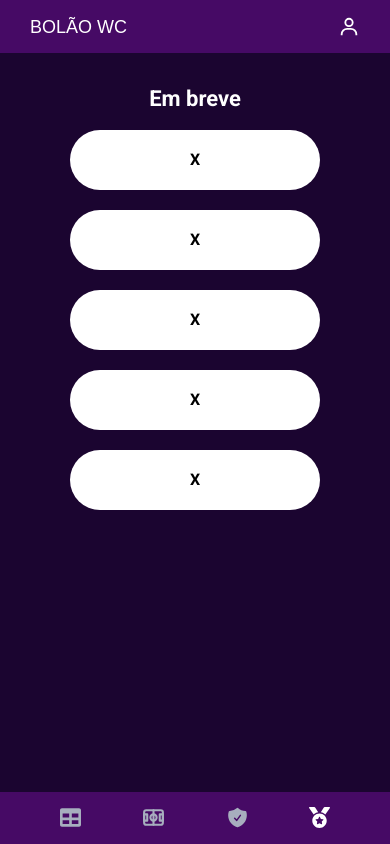
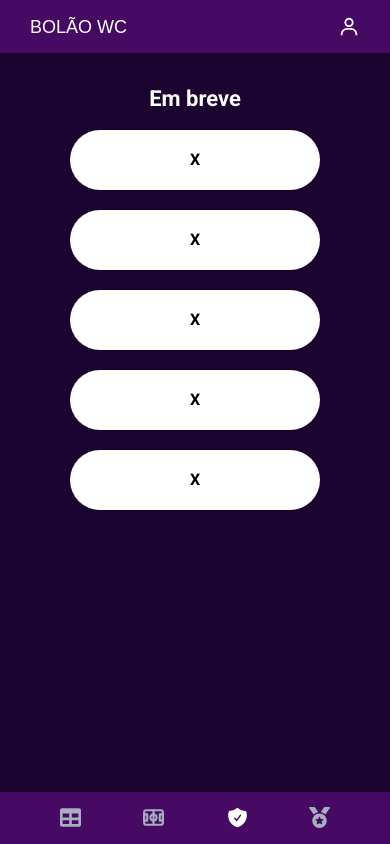
Before and after one commit to Rayandson/bolaowc-front, a React (Create React App) app: page /matches in a window 390 px wide. Built offline with nearby package versions, Linux system fonts and the light colour scheme; a web font is replaced by a local one.

Commit message:
fix botoes mobile

```diff
--- a/src/components/Footer.js
+++ b/src/components/Footer.js
@@ -7,23 +7,26 @@ import { TbSoccerField } from "react-icons/tb";
 import { UserContext } from "../contexts/UserContext"
 import { useContext } from "react";
 import { useNavigate } from "react-router-dom";
+import { ActiveContext } from "../contexts/ActiveContext";
 
 export default function Footer() {
     const {user} = useContext(UserContext)
     const navigate = useNavigate()
+    const {active, setActive} = useContext(ActiveContext)
 
-    function redirect(route) {
+    function redirect(route, tab) {
         navigate(route)
+        setActive(tab)
     }
 
         return (
             <>
             <StyledFooter>
                 <MenuContainer>
-                    <li onClick={() => redirect("/groups")}><FaTable className="white-table"/></li>
-                    <li onClick={() => redirect("/matches")}><TbSoccerField className="white-field"/></li>
-                    <li onClick={() => redirect("/guesses")}><HiShieldCheck className="white-shield"/></li>
-                    <li onClick={() => redirect("/ranking")}><FaMedal className="medal-icon"/></li>
+                    <li active={active} onClick={() => redirect("/groups", "groups")}><FaTable className={active === "groups" ? "table-active" : "table-inactive"} /></li>
+                    <li active={active} onClick={() => redirect("/matches", "matches")}><TbSoccerField className={active === "matches" ? "field-active" : "field-inactive"}/></li>
+                    <li active={active} onClick={() => redirect("/guesses", "guesses")}><HiShieldCheck className={active === "guesses" ? "shield-active" : "shield-inactive"}/></li>
+                    <li active={active} onClick={() => redirect("/ranking", "ranking")}><FaMedal className={active === "ranking" ? "medal-active" : "medal-inactive"}/></li>
                 </MenuContainer>
             </StyledFooter>
             </>
@@ -57,9 +60,6 @@ const MenuContainer = styled.ul`
     font-family: 'Roboto', sans-serif;
     font-size: 14px;
     width: 100%;
-    li:first-child {
-        color: #D1BC6C;
-    }
     li {
         cursor: pointer;
     }
--- a/src/components/GroupsPage.js
+++ b/src/components/GroupsPage.js
@@ -31,6 +31,7 @@ export default function GroupsPage() {
             <Container>
                 <NavBar />
                 <LoadingMessage>Carregando...</LoadingMessage>
+                <Footer />
             </Container>
         )
     } else {
--- a/src/components/RankingPage.js
+++ b/src/components/RankingPage.js
@@ -290,6 +290,6 @@ const Pts = styled.div`
 const LoadingMessage = styled.p`
     font-family: 'Roboto', sans-serif;
     font-weight: 700;
-    font-size: 25px;
+    font-size: 22px;
     color: #fff;
 `
--- a/src/components/SignInPage.js
+++ b/src/components/SignInPage.js
@@ -25,6 +25,7 @@ export default function SignInPage() {
         })
         .catch((err) => {
             alert(err.message)
+            setLoading(false)
         })
         e.preventDefault();
     }
@@ -105,7 +106,7 @@ const StyledForm = styled.form`
     flex-direction: column;
     gap: 15px;
      @media(max-width: 385px) {
-        width: 90%;
+        width: 85%;
     }
 `
 
--- a/src/style/icons.css
+++ b/src/style/icons.css
@@ -3,23 +3,43 @@
     color: #FFF;
 }
 
-.medal-icon {
+.medal-active {
     font-size: 21px;
     color: #FFF;
     /* color: #A7AEBE; */
 }
 
-.white-field {
+.medal-inactive {
+    font-size: 21px;
+    color: #A7AEBE;
+}
+
+.field-active {
+    font-size: 25px;
+    color: #FFF;
+}
+
+.field-inactive {
     font-size: 25px;
     color: #A7AEBE;
 }
 
-.white-shield {
+.shield-active {
+    font-size: 23px;
+    color: #FFF;
+}
+
+.shield-inactive {
     font-size: 23px;
     color: #A7AEBE;
 }
 
-.white-table {
+.table-active {
+    font-size: 21px;
+    color: #FFF;
+}
+
+.table-inactive {
     font-size: 21px;
     color: #A7AEBE;
 }
```
